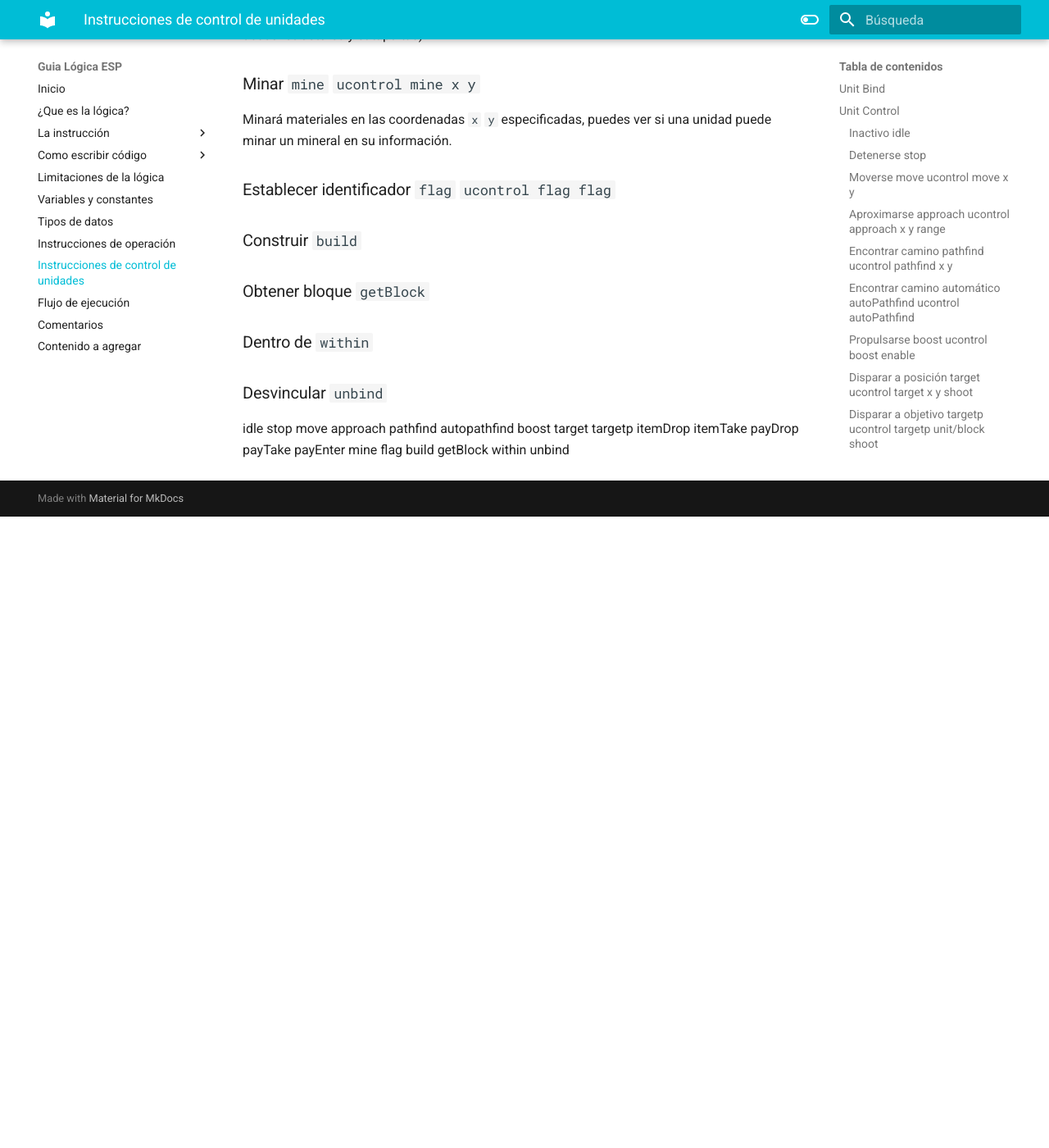
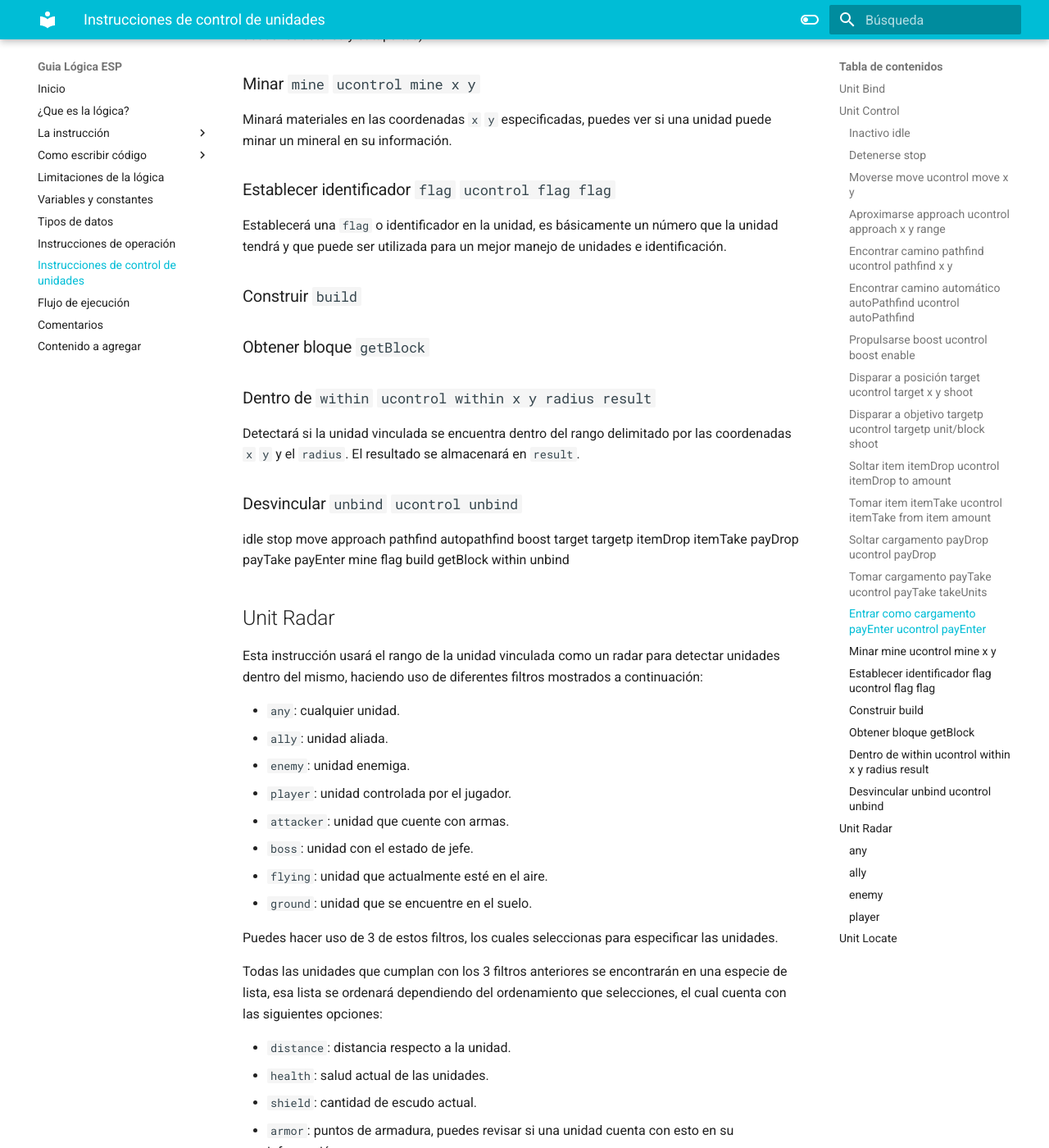
Before and after one commit to Vect0r0/Test, an MkDocs documentation site: the page built from docs/instrucciones-de-control-de-unidades.md, in a window 1280 px wide and 1400 px high, scrolled down 2211 px. Shown: the whole window at 82% size. Built offline with MkDocs 1.6.1 and Material for MkDocs 9.7.7, drawn with Linux system fonts in a browser that asks for light colours; before the commit the page ends 2841 px from its top, so only the background shows below that; some of the changed text lies outside the part shown.

Commit message:
Update instrucciones-de-control-de-unidades.md

```diff
--- a/docs/instrucciones-de-control-de-unidades.md
+++ b/docs/instrucciones-de-control-de-unidades.md
@@ -60,12 +60,76 @@
 
 ### Establecer identificador `flag` `ucontrol flag flag`
 
+Establecerá una `flag` o identificador en la unidad, es básicamente un número que la unidad tendrá y que puede ser utilizada para un mejor manejo de unidades e identificación.
+
 ### Construir `build`
 
 ### Obtener bloque `getBlock`
 
-### Dentro de `within`
+### Dentro de `within` `ucontrol within x y radius result`
 
-### Desvincular `unbind`
+Detectará si la unidad vinculada se encuentra dentro del rango delimitado por las coordenadas `x` `y` y el `radius`. El resultado se almacenará en `result`.
+### Desvincular `unbind` `ucontrol unbind`
 
 idle stop move approach pathfind autopathfind boost target targetp itemDrop itemTake payDrop payTake payEnter mine flag build getBlock within unbind
+
+## Unit Radar
+
+Esta instrucción usará el rango de la unidad vinculada como un radar para detectar unidades dentro del mismo, haciendo uso de diferentes filtros mostrados a continuación:
+
+* `any`: cualquier unidad.
+* `ally`: unidad aliada.
+* `enemy`: unidad enemiga.
+* `player`: unidad controlada por el jugador.
+* `attacker`: unidad que cuente con armas.
+* `boss`: unidad con el estado de jefe.
+* `flying`: unidad que actualmente esté en el aire.
+* `ground`: unidad que se encuentre en el suelo.
+
+Puedes hacer uso de 3 de estos filtros, los cuales seleccionas para especificar las unidades.
+
+
+Todas las unidades que cumplan con los 3 filtros anteriores se encontrarán en una especie de lista, esa lista se ordenará dependiendo del ordenamiento que selecciones, el cual cuenta con las siguientes opciones:
+
+* `distance`: distancia respecto a la unidad.
+* `health`: salud actual de las unidades.
+* `shield`: cantidad de escudo actual.
+* `armor`: puntos de armadura, puedes revisar si una unidad cuenta con esto en su información.
+* `maxHealth`: salud total de las unidades.
+
+Por ultimo está el parámetro `order` que cuenta con dos modos:
+* con valor `1`: ordenará la lista de unidades de manera ascendente.
+* con valor `0`: ordenará la lista de unidades de manera descendente, específicamente, la invertirá.
+
+La unidad resultante se almacenará en la variable `output` para su uso.
+### any
+
+Cualquier unidad.
+
+### ally
+
+Unidad aliada.
+
+### enemy
+
+Unidad enemiga.
+
+### player
+
+Unidad controlada por el jugador.
+
+target any ally enemy player attacker flying boss ground
+
+and
+
+and
+
+order
+
+sort distance health shield armor maxHealth
+
+output
+
+## Unit Locate
+
+Esta instrucción localizará haciendo uso de la unidad vinculada estructuras específicas en el mapa
```
